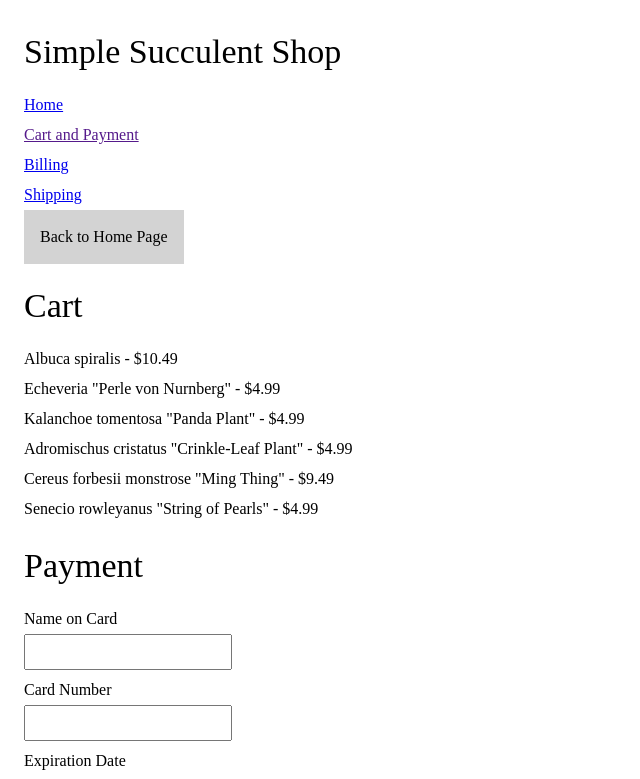
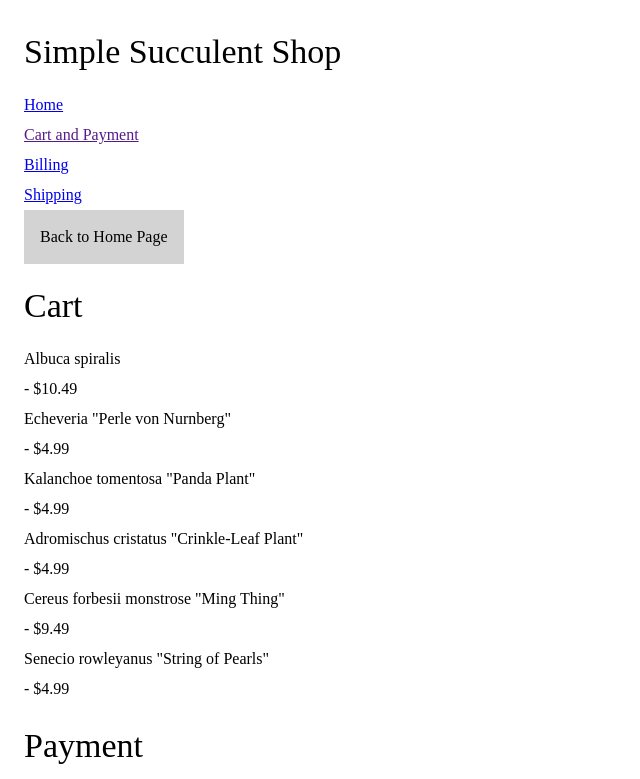
Before and after one commit to BradEstacio/itmd362-project1, a plain HTML site: page payment/index.html in a window 1280 px wide. Shown: the top 779 px of the page, without its empty margins (0-640 px from the left). Drawn offline with Linux system fonts and the light colour scheme.

Commit message:
Add <p> tags around prices

```diff
--- a/payment/index.html
+++ b/payment/index.html
@@ -27,12 +27,12 @@
     <aside id="cart">
       <h1 class="line">Cart</h1>
       <ul>
-        <li>Albuca spiralis - $10.49</li>
-        <li>Echeveria "Perle von Nurnberg" - $4.99</li>
-        <li>Kalanchoe tomentosa "Panda Plant" - $4.99</li>
-        <li>Adromischus cristatus "Crinkle-Leaf Plant" - $4.99</li>
-        <li>Cereus forbesii monstrose "Ming Thing" - $9.49</li>
-        <li>Senecio rowleyanus "String of Pearls" - $4.99</li>
+        <li>Albuca spiralis <p id="price">- $10.49</p></li>
+        <li>Echeveria "Perle von Nurnberg" <p id="price">- $4.99</p></li>
+        <li>Kalanchoe tomentosa "Panda Plant" <p id="price">- $4.99</p></li>
+        <li>Adromischus cristatus "Crinkle-Leaf Plant" <p id="price">- $4.99</p></li>
+        <li>Cereus forbesii monstrose "Ming Thing" <p id="price">- $9.49</p></li>
+        <li>Senecio rowleyanus "String of Pearls" <p id="price">- $4.99</p></li>
       </ul>
     </aside>
 
```
